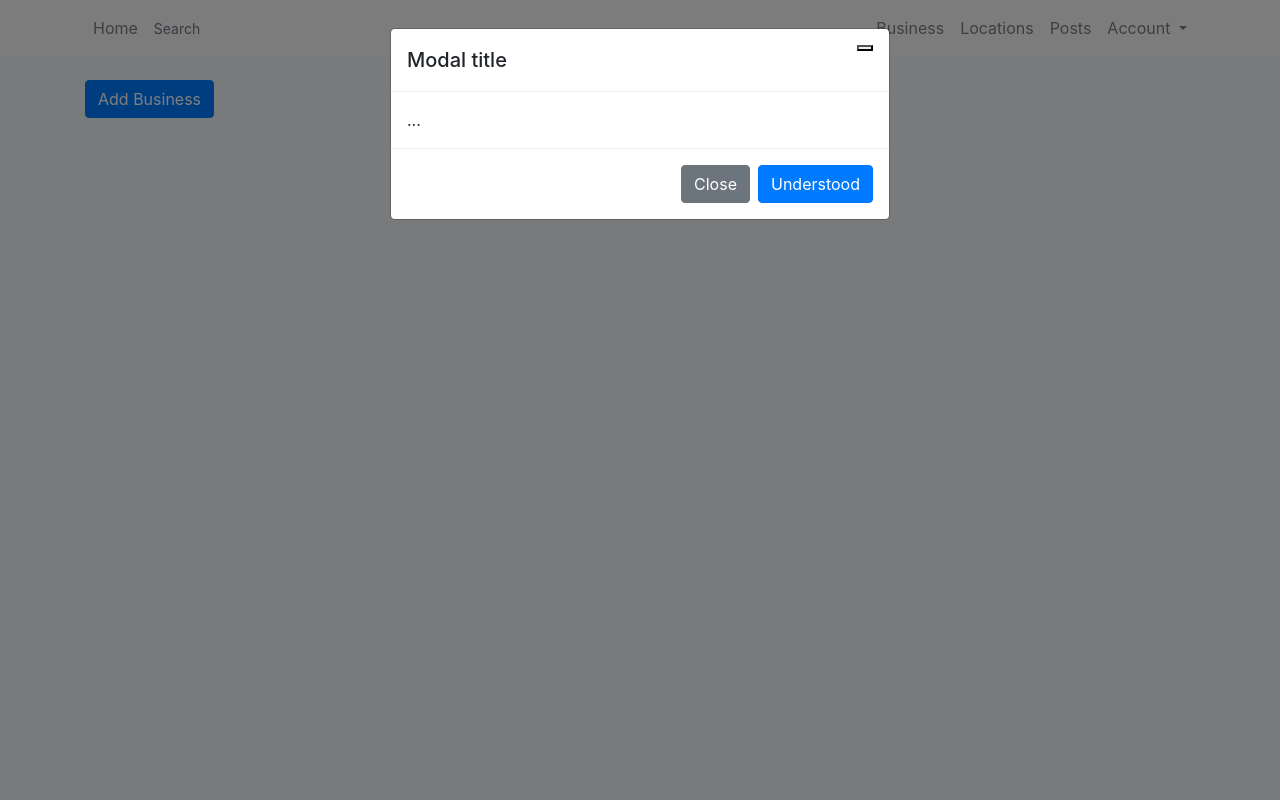
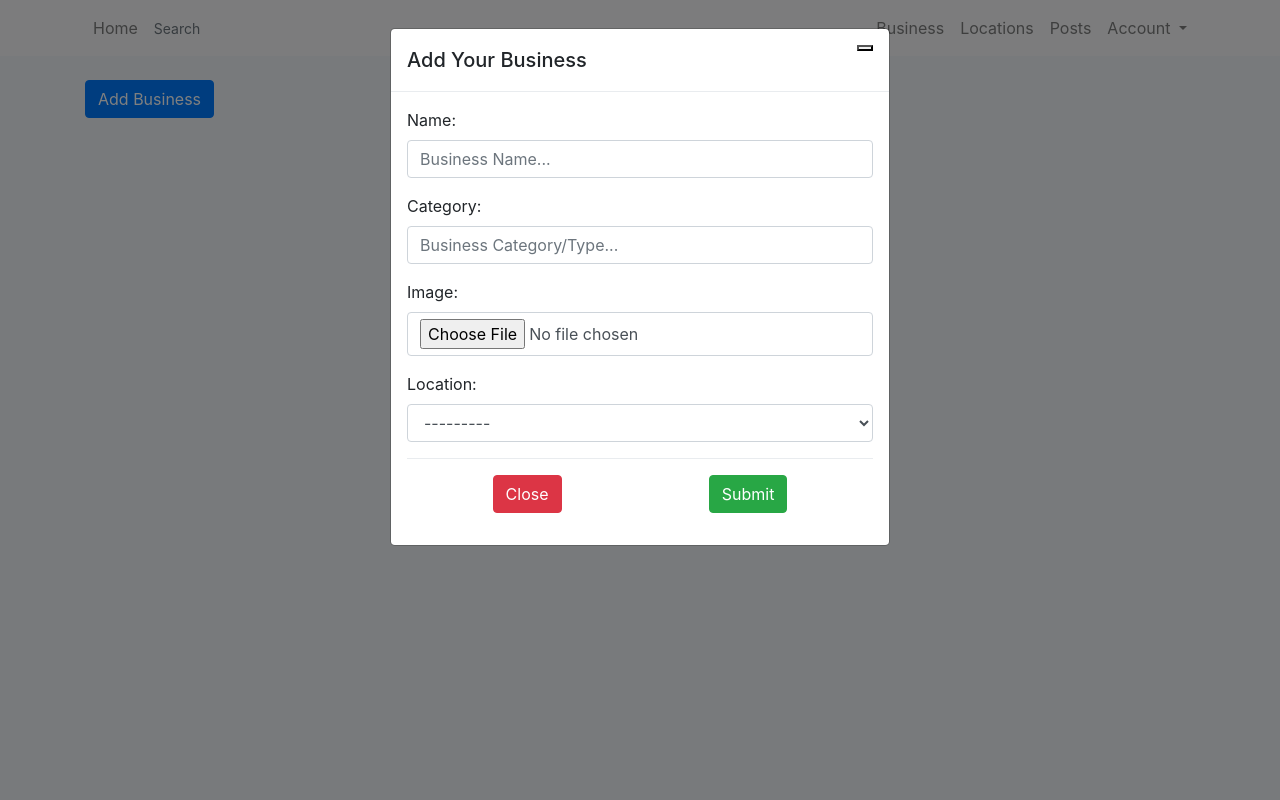
Before and after one commit to crispus-nj/neighbourhood, a Django app: page /business/ in a window 1280 px wide, after a click on "Add Business". Run offline with Django 4.2, Linux system fonts and the light colour scheme; the visitor is signed in with stand-in values (Sample User, id 1); data that the repository does not hold is empty; some libraries are stand-ins or nearby versions.

Commit message:
added forms.py file to the neighbour app. added business registration form to the forms.py file and later imported the form inside business view function and displayed the form in the modal

```diff
--- /dev/null
+++ b/neighbour/forms.py
@@ -0,0 +1,16 @@
+from django import forms
+
+from neighbour.models import Business
+
+class BusinessRegistrationForm(forms.ModelForm):
+    class Meta:
+        model = Business
+        fields = ['name', 'category', 'image', 'location']
+
+    def __init__(self, *args, **kwargs):
+        super(BusinessRegistrationForm, self).__init__(*args, **kwargs)
+        self.fields['name'].widget.attrs['placeholder']='Business Name...'
+        self.fields['category'].widget.attrs['placeholder']='Business Category/Type...'
+
+        for field in self.fields:
+            self.fields[field].widget.attrs['class'] = 'form-control'
--- a/neighbour/templates/neighbour/business.html
+++ b/neighbour/templates/neighbour/business.html
@@ -15,16 +15,21 @@
                 <div class="modal-dialog">
                     <div class="modal-content">
                         <div class="modal-header">
-                            <h5 class="modal-title" id="staticBackdropLabel">Modal title</h5>
+                            <h5 class="modal-title text-center" id="staticBackdropLabel">Add Your Business</h5>
                             <button type="button" class="btn-close" data-bs-dismiss="modal" aria-label="Close"></button>
                         </div>
                         <div class="modal-body">
-                            ...
+                           <form action="" method="post" enctype="multipart/form-data">
+                               {% csrf_token %}
+                                 {{form.as_p}}
+
+                                 <div class="modal-footer d-flex justify-content-around">
+                                    <button type="button" class="btn btn-danger" data-bs-dismiss="modal">Close</button>
+                                    <button type="submit" class="btn btn-success">Submit</button>
+                                </div>
+                           </form>
                         </div>
-                        <div class="modal-footer">
-                            <button type="button" class="btn btn-secondary" data-bs-dismiss="modal">Close</button>
-                            <button type="button" class="btn btn-primary">Understood</button>
-                        </div>
+
                     </div>
                 </div>
             </div>
--- a/neighbour/views.py
+++ b/neighbour/views.py
@@ -1,6 +1,7 @@
 from django.shortcuts import render
 from django.contrib.auth.decorators import login_required
 from .models import Business, Location, Post
+from .forms import BusinessRegistrationForm
 
 def home(request):
     return render(request, 'neighbour/index.html')
@@ -12,7 +13,7 @@ def landing(request):
 @login_required(login_url='login')
 def business(request):
     businesses = Business.objects.all()
-
-    context = {'businesses': businesses}
+    form = BusinessRegistrationForm()
+    context = {'businesses': businesses, 'form':form}
 
     return render(request, 'neighbour/business.html', context)
```
